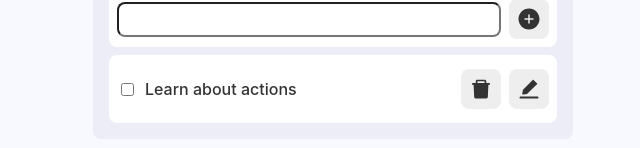
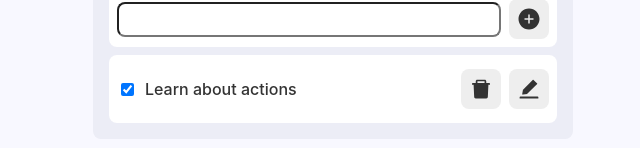
Before and after one commit to GreXLin85/basic-todo, a React (Create React App) app: page / in a window 1280 px wide. Shown: the part 198-346 px from the top of the page, without its empty margins (307-947 px from the left). Built offline with nearby package versions, Linux system fonts and the light colour scheme.

Commit message:
show mode implemented

```diff
--- a/src/components/todo.tsx
+++ b/src/components/todo.tsx
@@ -1,16 +1,18 @@
 import "../assets/todo.css"
 import { AiFillEdit, AiFillDelete, AiFillCloseCircle } from 'react-icons/ai';
 import { useDispatch } from "react-redux";
-import { deleteTodo, edit } from "../features/todo/todoSlice";
+import { deleteTodo, edit, toggleComplete } from "../features/todo/todoSlice";
 import { useState } from "react";
 
 export default function Todo(
     {
         todoText,
-        index
+        index,
+        isCompleted
     }: {
         todoText: string;
         index: number;
+        isCompleted: boolean;
     }) {
 
     const [isEdit, setIsEdit] = useState(false);
@@ -36,6 +38,13 @@ export default function Todo(
         }
     };
 
+    const completeTodoHandler = (isChecked: boolean) => {
+        dispatch(toggleComplete({
+            index,
+            isChecked
+        }));
+    };
+
     return (
         <div className="todo">
             <div className="todo-content">
@@ -43,7 +52,9 @@ export default function Todo(
                     setTodo(e.target.value);
                 }}/> : (
                     <>
-                        <input type="checkbox" className="todo-checkbox" />
+                        <input type="checkbox" className="todo-checkbox" checked={isCompleted} onChange={(e) => {
+                            completeTodoHandler(e.target.checked);
+                        }}/>
                         <p className="todo-text">{todoText}</p>
                     </>
                 )}
--- a/src/components/todosBox.tsx
+++ b/src/components/todosBox.tsx
@@ -6,14 +6,23 @@ import TodoAdd from "./todoAdd";
 
 export default function TodosBox() {
     const todos = useSelector((state: RootState) => state.todo.todos);
+    const showMode = useSelector((state: RootState) => state.todo.showMode);
 
     return (
         <div className="todos-box">
 
             <TodoAdd />
 
-            {todos.map((todo, index) => (
-                <Todo key={index} index={index} todoText={todo.text} />
+            {todos.filter((value) => {
+                if (showMode === "all") {
+                    return true;
+                }else if (showMode === "completed") {
+                    return value.isCompleted;
+                }else{
+                    return !value.isCompleted;
+                }
+            }).map((todo, index) => (
+                <Todo key={index} index={index} todoText={todo.text} isCompleted={todo.isCompleted} />
             ))}
         </div>
     )
--- a/src/features/todo/todoSlice.ts
+++ b/src/features/todo/todoSlice.ts
@@ -44,9 +44,10 @@ export const todoSlice = createSlice({
         toggleComplete: (state, action: {
             payload: {
                 index: number
+                isChecked: boolean
             }
         }) => {
-            state.todos[action.payload.index].isCompleted = !state.todos[action.payload.index].isCompleted
+            state.todos[action.payload.index].isCompleted = action.payload.isChecked
         },
         delete: (state, action: {
             payload: {
```
